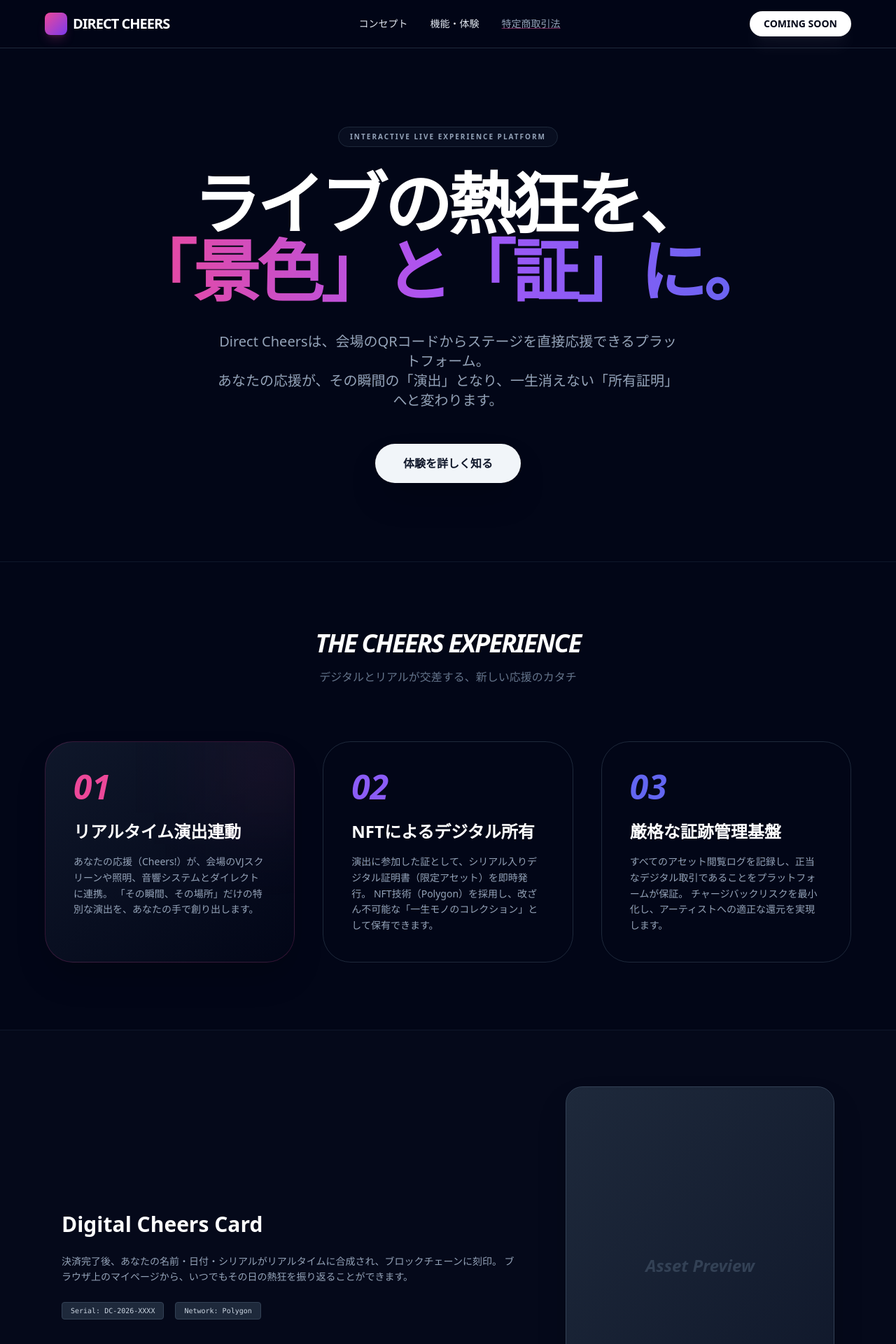
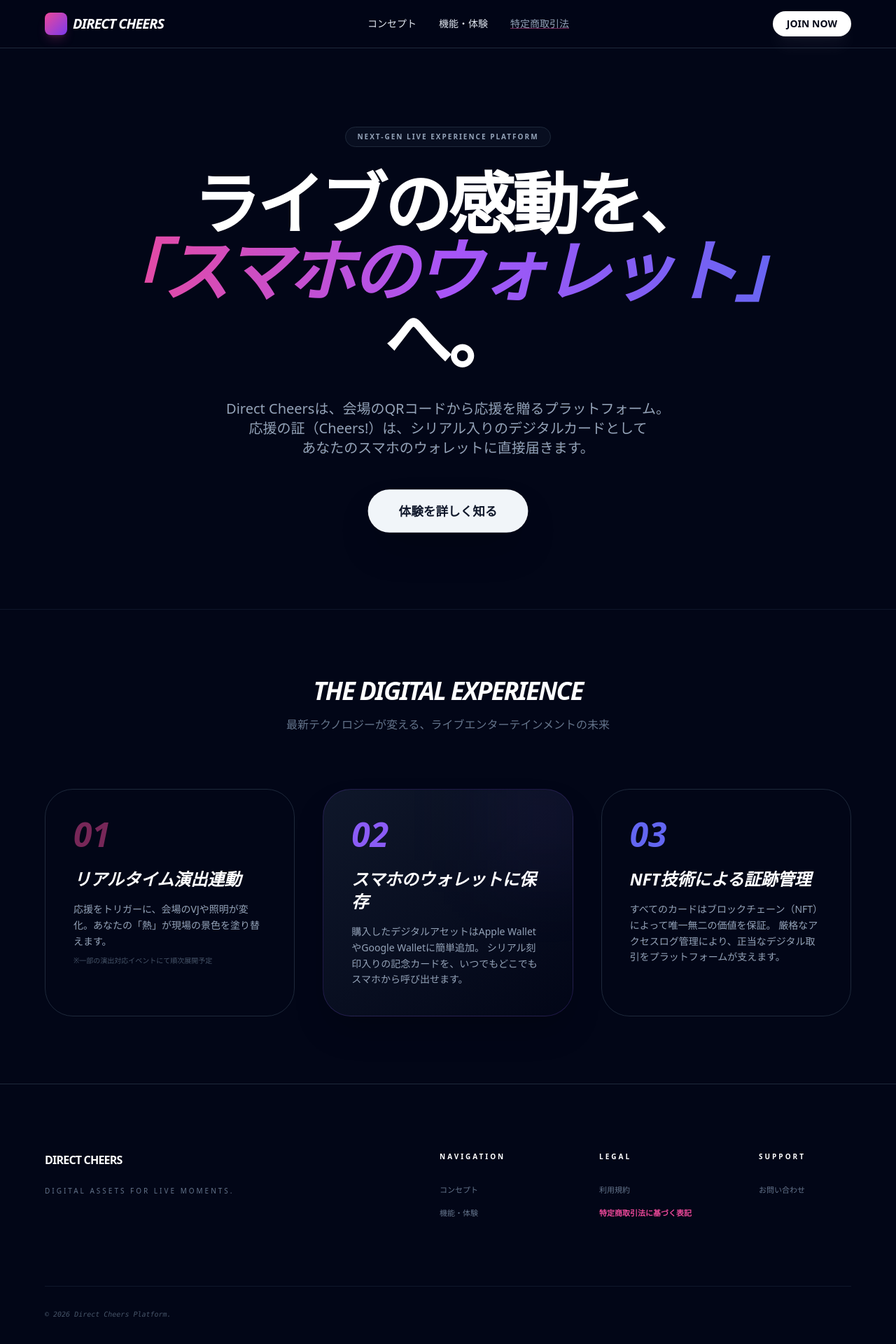
Before and after one commit to spacemindhiro/direct-cheers, a Next.js app: page / in a window 1280 px wide. Shown: the top 1920 px of the page at 70% size. Built offline with nearby package versions, Linux system fonts and the light colour scheme.

Commit message:
トップページにウォレット化の説明を追加

```diff
--- a/app/page.tsx
+++ b/app/page.tsx
@@ -4,94 +4,94 @@ import Link from 'next/link';
 export default function LandingPage() {
   return (
     <div className="min-h-screen bg-slate-950 text-slate-200 font-sans selection:bg-pink-500/30">
-      {/* --- Navigation: 審査官への信頼の入り口 --- */}
+      {/* --- Navigation --- */}
       <nav className="sticky top-0 z-50 backdrop-blur-md bg-slate-950/80 border-b border-slate-800 px-6 py-4">
         <div className="max-w-6xl mx-auto flex justify-between items-center">
           <Link href="/" className="flex items-center gap-2 group">
             <div className="w-8 h-8 bg-gradient-to-br from-pink-500 to-violet-600 rounded-lg shadow-lg shadow-pink-500/20 group-hover:scale-110 transition-transform" />
-            <h1 className="text-xl font-black tracking-tighter text-white uppercase">Direct Cheers</h1>
+            <h1 className="text-xl font-black tracking-tighter text-white uppercase italic">Direct Cheers</h1>
           </Link>
 
           <div className="hidden md:flex gap-8 text-sm font-medium">
             <Link href="#concept" className="hover:text-pink-500 transition-colors">コンセプト</Link>
             <Link href="#features" className="hover:text-pink-500 transition-colors">機能・体験</Link>
-            <Link href="/law" className="text-slate-400 hover:text-white underline decoration-pink-500/50 transition-colors">
-              特定商取引法
-            </Link>
+            <Link href="/law" className="text-slate-400 hover:text-white underline decoration-pink-500/50 transition-colors">特定商取引法</Link>
           </div>
 
           <div className="flex items-center gap-4">
             <button className="bg-white text-slate-950 px-5 py-2 rounded-full text-sm font-bold hover:bg-pink-500 hover:text-white transition-all shadow-xl shadow-white/5">
-              COMING SOON
+              JOIN NOW
             </button>
           </div>
         </div>
       </nav>
 
-      {/* --- Hero Section: 熱狂を一生モノにする --- */}
+      {/* --- Hero Section --- */}
       <section id="concept" className="relative py-28 px-6 overflow-hidden border-b border-slate-900">
         <div className="absolute top-0 left-1/2 -translate-x-1/2 w-[1000px] h-[600px] bg-pink-500/5 blur-[120px] rounded-full -z-10" />
 
         <div className="max-w-5xl mx-auto text-center">
           <span className="inline-block px-4 py-1.5 rounded-full border border-slate-800 text-slate-400 text-[10px] font-bold tracking-[0.2em] uppercase mb-8 bg-slate-900/50">
-            Interactive Live Experience Platform
+            Next-Gen Live Experience Platform
           </span>
           <h2 className="text-5xl md:text-8xl font-black mb-10 tracking-tighter text-white leading-[1.05]">
-            ライブの熱狂を、<br />
-            <span className="bg-gradient-to-r from-pink-500 via-purple-500 to-indigo-500 bg-clip-text text-transparent">
-              「景色」と「証」に。
+            ライブの感動を、<br />
+            <span className="bg-gradient-to-r from-pink-500 via-purple-500 to-indigo-500 bg-clip-text text-transparent italic">
+              「スマホのウォレット」
             </span>
+            へ。
           </h2>
-          <p className="text-lg md:text-xl text-slate-400 max-w-2xl mx-auto leading-relaxed mb-12">
-            Direct Cheersは、会場のQRコードからステージを直接応援できるプラットフォーム。<br className="hidden md:block" />
-            あなたの応援が、その瞬間の「演出」となり、一生消えない「所有証明」へと変わります。
+          <p className="text-lg md:text-xl text-slate-400 max-w-2xl mx-auto leading-relaxed mb-12 font-medium">
+            Direct Cheersは、会場のQRコードから応援を贈るプラットフォーム。<br className="hidden md:block" />
+            応援の証（Cheers!）は、シリアル入りのデジタルカードとして<br className="hidden md:block" />
+            あなたのスマホのウォレットに直接届きます。
           </p>
           <div className="flex justify-center gap-6">
-            <Link href="#features" className="bg-slate-100 text-slate-900 px-10 py-4 rounded-full font-bold hover:bg-pink-500 hover:text-white transition-all shadow-2xl">
+            <Link href="#features" className="bg-slate-100 text-slate-900 px-10 py-4 rounded-full font-bold hover:bg-pink-500 hover:text-white transition-all shadow-2xl scale-110">
               体験を詳しく知る
             </Link>
           </div>
         </div>
       </section>
 
-      {/* --- Features Section: 3つのコア体験 --- */}
+      {/* --- Features Section --- */}
       <section id="features" className="py-24 bg-slate-950 px-6">
         <div className="max-w-6xl mx-auto">
           <div className="text-center mb-20">
-            <h3 className="text-4xl font-black text-white mb-4 italic tracking-tighter uppercase">The Cheers Experience</h3>
-            <p className="text-slate-500">デジタルとリアルが交差する、新しい応援のカタチ</p>
+            <h3 className="text-4xl font-black text-white mb-4 italic tracking-tighter uppercase">The Digital Experience</h3>
+            <p className="text-slate-500">最新テクノロジーが変える、ライブエンターテインメントの未来</p>
           </div>
 
           <div className="grid md:grid-cols-3 gap-10">
 
-            {/* 01: 演出連動 - PMのコダワリセクション */}
-            <div className="p-10 rounded-[2.5rem] bg-gradient-to-br from-slate-900 to-slate-950 border border-pink-500/20 shadow-2xl relative overflow-hidden group">
-              <div className="absolute -right-6 -top-6 w-32 h-32 bg-pink-500/10 blur-3xl group-hover:bg-pink-500/20 transition-all" />
-              <div className="text-pink-500 font-black text-5xl italic mb-6">01</div>
-              <h4 className="text-2xl font-bold text-white mb-4">リアルタイム演出連動</h4>
+            {/* 01: 演出連動 - 期待感を煽る */}
+            <div className="p-10 rounded-[2.5rem] bg-slate-950 border border-slate-800 hover:border-pink-500/30 transition-all group">
+              <div className="text-pink-500 font-black text-5xl italic mb-6 opacity-50">01</div>
+              <h4 className="text-2xl font-bold text-white mb-4 italic">リアルタイム演出連動</h4>
               <p className="text-sm text-slate-400 leading-relaxed text-left">
-                あなたの応援（Cheers!）が、会場のVJスクリーンや照明、音響システムとダイレクトに連携。
-                「その瞬間、その場所」だけの特別な演出を、あなたの手で創り出します。
+                応援をトリガーに、会場のVJや照明が変化。あなたの「熱」が現場の景色を塗り替えます。
+                <span className="block mt-2 text-[10px] text-slate-600">※一部の演出対応イベントにて順次展開予定</span>
               </p>
             </div>
 
-            {/* 02: NFT所有証明 - 技術的裏付け */}
-            <div className="p-10 rounded-[2.5rem] bg-slate-950 border border-slate-800 hover:border-violet-500/40 transition-all group">
+            {/* 02: スマホウォレット (ココが主役!) */}
+            <div className="p-10 rounded-[2.5rem] bg-gradient-to-br from-slate-900 to-slate-950 border border-violet-500/20 shadow-2xl relative overflow-hidden group">
+              <div className="absolute -right-6 -top-6 w-32 h-32 bg-violet-500/10 blur-3xl group-hover:bg-violet-500/20 transition-all" />
               <div className="text-violet-500 font-black text-5xl italic mb-6">02</div>
-              <h4 className="text-2xl font-bold text-white mb-4">NFTによるデジタル所有</h4>
+              <h4 className="text-2xl font-bold text-white mb-4 italic">スマホのウォレットに保存</h4>
               <p className="text-sm text-slate-400 leading-relaxed text-left">
-                演出に参加した証として、シリアル入りデジタル証明書（限定アセット）を即時発行。
-                NFT技術（Polygon）を採用し、改ざん不可能な「一生モノのコレクション」として保有できます。
+                購入したデジタルアセットはApple WalletやGoogle Walletに簡単追加。
+                シリアル刻印入りの記念カードを、いつでもどこでもスマホから呼び出せます。
               </p>
             </div>
 
-            {/* 03: 証跡管理 - 審査官への信頼 */}
-            <div className="p-10 rounded-[2.5rem] bg-slate-950 border border-slate-800 hover:border-indigo-500/40 transition-all">
-              <div className="text-indigo-500 font-black text-5xl italic mb-6 text-left">03</div>
-              <h4 className="text-2xl font-bold text-white mb-4 text-left">厳格な証跡管理基盤</h4>
+            {/* 03: 証跡管理 */}
+            <div className="p-10 rounded-[2.5rem] bg-slate-950 border border-slate-800 hover:border-indigo-500/30 transition-all">
+              <div className="text-indigo-500 font-black text-5xl italic mb-6">03</div>
+              <h4 className="text-2xl font-bold text-white mb-4 italic">NFT技術による証跡管理</h4>
               <p className="text-sm text-slate-400 leading-relaxed text-left">
-                すべてのアセット閲覧ログを記録し、正当なデジタル取引であることをプラットフォームが保証。
-                チャージバックリスクを最小化し、アーティストへの適正な還元を実現します。
+                すべてのカードはブロックチェーン（NFT）によって唯一無二の価値を保証。
+                厳格なアクセスログ管理により、正当なデジタル取引をプラットフォームが支えます。
               </p>
             </div>
 
@@ -99,71 +99,44 @@ export default function LandingPage() {
         </div>
       </section>
 
-      {/* --- Visual Asset Preview: イメージを想起させる --- */}
-      <section className="py-20 bg-slate-900/20 border-t border-slate-900 overflow-hidden">
-         <div className="max-w-6xl mx-auto px-6 flex flex-col md:flex-row items-center gap-16">
-            <div className="flex-1 space-y-6">
-                <h3 className="text-3xl font-bold text-white">Digital Cheers Card</h3>
-                <p className="text-slate-400 text-sm leading-relaxed">
-                   決済完了後、あなたの名前・日付・シリアルがリアルタイムに合成され、ブロックチェーンに刻印。
-                   ブラウザ上のマイページから、いつでもその日の熱狂を振り返ることができます。
-                </p>
-                <div className="flex gap-4">
-                    <div className="px-3 py-1 bg-slate-800 rounded text-[10px] text-slate-300 border border-slate-700 font-mono">Serial: DC-2026-XXXX</div>
-                    <div className="px-3 py-1 bg-slate-800 rounded text-[10px] text-slate-300 border border-slate-700 font-mono">Network: Polygon</div>
-                </div>
-            </div>
-            <div className="flex-1 w-full max-w-sm aspect-[3/4] bg-gradient-to-br from-slate-800 to-slate-900 rounded-3xl border border-slate-700 shadow-2xl relative flex items-center justify-center italic text-slate-700 font-black text-2xl">
-                Asset Preview
-            </div>
-         </div>
-      </section>
-
-      {/* --- Footer Area --- */}
+      {/* --- Footer Area (v4.4.2を継承) --- */}
       <footer className="py-24 px-6 border-t border-slate-800 bg-slate-950">
         <div className="max-w-6xl mx-auto flex flex-col md:flex-row justify-between items-start gap-16">
           <div className="space-y-6">
-            <div className="flex items-center gap-2">
-              <div className="w-6 h-6 bg-white/10 rounded" />
-              <h5 className="font-bold text-white tracking-tighter">DIRECT CHEERS</h5>
-            </div>
-            <p className="text-slate-500 text-[10px] max-w-xs leading-relaxed uppercase tracking-widest">
-              Empowering artists and fans through digital asset technology.
+            <h5 className="font-bold text-white tracking-tighter">DIRECT CHEERS</h5>
+            <p className="text-slate-500 text-[10px] max-w-xs leading-relaxed uppercase tracking-[0.3em]">
+              Digital Assets for Live Moments.
             </p>
           </div>
 
-          <div className="grid grid-cols-2 sm:grid-cols-3 gap-16 sm:gap-24">
+          <div className="grid grid-cols-2 sm:grid-cols-3 gap-16 sm:gap-24 text-left">
             <div>
               <h6 className="text-white font-bold text-[10px] uppercase tracking-[0.3em] mb-8">Navigation</h6>
               <ul className="text-slate-500 text-[11px] space-y-4 font-medium">
                 <li><Link href="/#concept" className="hover:text-pink-500 transition-colors">コンセプト</Link></li>
-                <li><Link href="/#features" className="hover:text-pink-500 transition-colors">機能体験</Link></li>
-                <li><button className="text-slate-700 cursor-not-allowed">マーケットプレイス</button></li>
+                <li><Link href="/#features" className="hover:text-pink-500 transition-colors">機能・体験</Link></li>
               </ul>
             </div>
             <div>
-              <h6 className="text-white font-bold text-[10px] uppercase tracking-[0.3em] mb-8">Compliance</h6>
+              <h6 className="text-white font-bold text-[10px] uppercase tracking-[0.3em] mb-8">Legal</h6>
               <ul className="text-slate-500 text-[11px] space-y-4 font-medium">
                 <li><Link href="/terms" className="hover:text-white transition-colors">利用規約</Link></li>
-                <li><Link href="/privacy" className="hover:text-white transition-colors">プライバシーポリシー</Link></li>
-                <li><Link href="/law" className="text-pink-500 font-bold hover:underline transition-all">特定商取引法に基づく表記</Link></li>
+                <li><Link href="/law" className="text-pink-500 font-bold hover:underline transition-all underline-offset-4">特定商取引法に基づく表記</Link></li>
               </ul>
             </div>
             <div>
-              <h6 className="text-white font-bold text-[10px] uppercase tracking-[0.3em] mb-8">Connect</h6>
+              <h6 className="text-white font-bold text-[10px] uppercase tracking-[0.3em] mb-8">Support</h6>
               <ul className="text-slate-500 text-[11px] space-y-4 font-medium">
-                <li><Link href="/contact" className="hover:text-white transition-colors">お問い合わせフォーム</Link></li>
-                <li><a href="https://x.com" target="_blank" className="hover:text-white transition-colors italic">Official X</a></li>
+                <li><Link href="/contact" className="hover:text-white transition-colors">お問い合わせ</Link></li>
               </ul>
             </div>
           </div>
         </div>
 
         <div className="max-w-6xl mx-auto mt-24 pt-8 border-t border-slate-900 flex flex-col md:flex-row justify-between items-center gap-4">
-          <p className="text-slate-600 text-[10px] font-mono">© 2026 Direct Cheers Platform. All Rights Reserved.</p>
-          <div className="flex gap-4 opacity-40 hover:opacity-100 transition-opacity">
-             <div className="w-8 h-4 bg-slate-800 rounded sm" />
-             <div className="w-8 h-4 bg-slate-800 rounded sm" />
+          <p className="text-slate-600 text-[10px] font-mono italic">© 2026 Direct Cheers Platform.</p>
+          <div className="flex gap-4 opacity-30 grayscale contrast-125">
+             {/* 未来のパートナーロゴ用 */}
           </div>
         </div>
       </footer>
```
